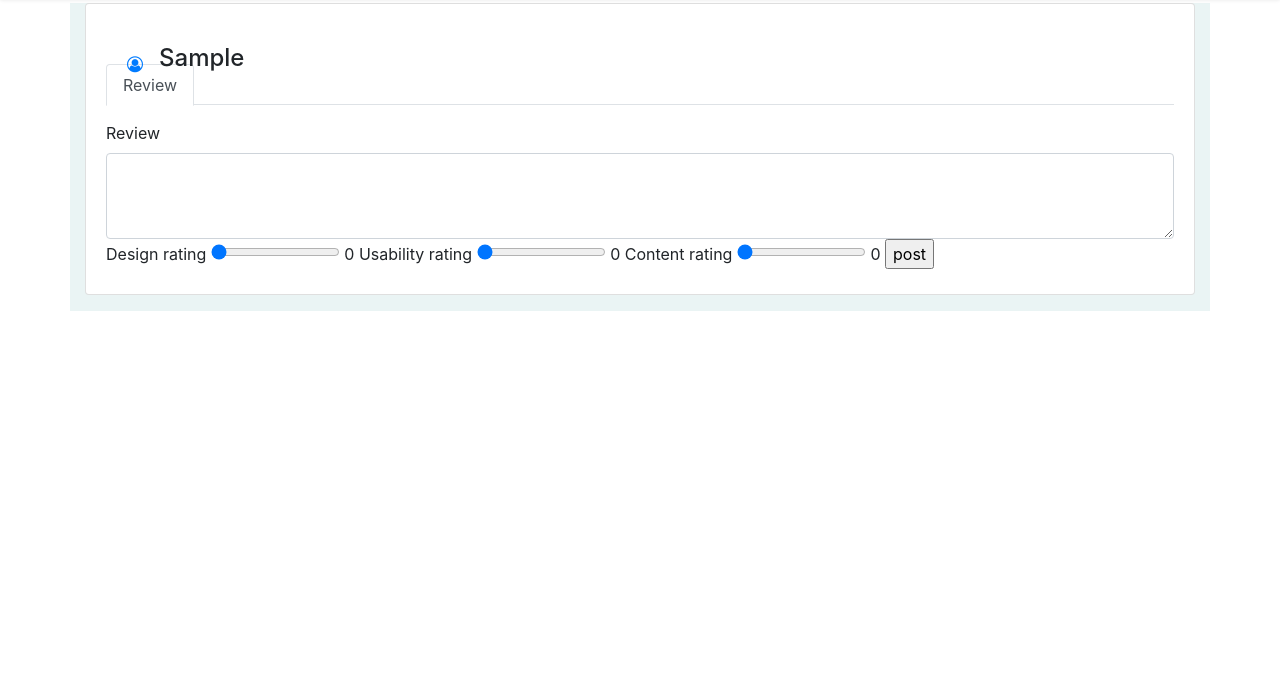
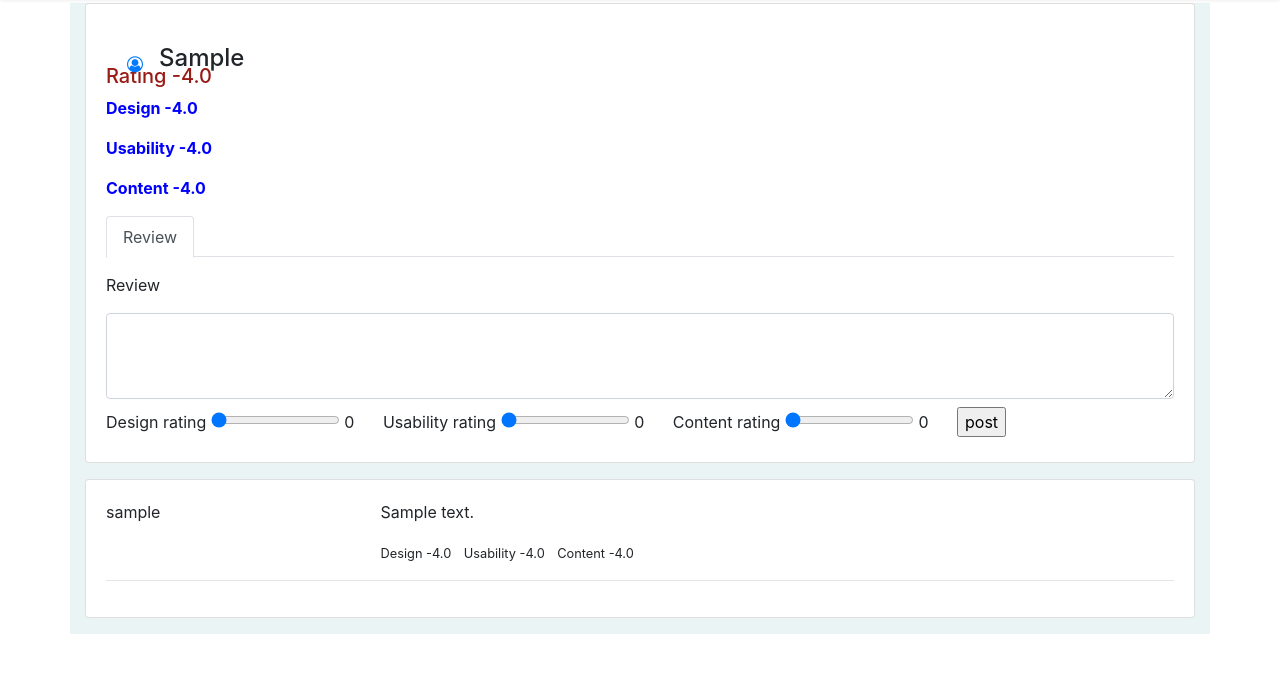
Before and after one commit to Kadas36/DevRator, a Django app: page /project/1/ in a window 1280 px wide. Shown: the part 57-730 px from the top of the page. Run offline with Django 3.2, Linux system fonts and the light colour scheme; a user stored in the database is signed in; tables that the repository leaves empty hold one stand-in row (values such as "Sample post"); parts of the project's set-up code (start-up, migrations or seed data) failed here and were passed over; some libraries are stand-ins or nearby versions; some web fonts are replaced.

Commit message:
Add review ratings

```diff
--- a/dev/templates/dev/review.html
+++ b/dev/templates/dev/review.html
@@ -26,6 +26,12 @@
                         </div>
                     </div>
                   </div>
+                  <div class="ratings" style="color: blue; font-weight: bolder;">
+                      <h5 style="color: #991b16;">Rating -{{average}}</h5>
+                      <p>Design -{{design_average}}</p>
+                      <p>Usability -{{usability_average}}</p>
+                      <p>Content -{{content_average}}</p>
+                  </div>
                   <ul class="nav nav-tabs">
                     <li class="nav-item"><a href="" class="active nav-link">Review</a></li>
                   </ul>
@@ -34,24 +40,25 @@
                         <form method="post" enctype="multipart/form-data" action="{% url 'review' project.id %}">
                             {%csrf_token%}
                             <label for="comment">Review</label>
-                            <textarea name="comment" id="comment" cols="30" rows="3" class="form-control"></textarea>
+                            <textarea name="comment" id="comment" cols="30" rows="3" class="form-control mt-2"></textarea>
 
-                            <label for="design_rating">Design rating</label>
+                            <label for="design_rating" class="mt-2">Design rating</label>
                             <input type="range" id="rangeInput" name="design_rating" min="0" max="10" value="0" step="0.5" oninput="amount.value=rangeInput.value">
-                            <output name="amount" id="amount" for="rangeInput">0</output>
+                            <output name="amount" id="amount" for="rangeInput" class="mr-4">0</output>
 
-                            <label for="usability_rating">Usability rating</label>
+                            <label for="usability_rating" class="mt-2">Usability rating</label>
                             <input type="range" id="usabilityInput" name="usability_rating" min="0" max="10" value="0" step="0.5" oninput="usabilityValue.value=usabilityInput.value">
-                            <output name="usabilityValue" id="usabilityValue" for="usabilityInput">0</output>
+                            <output name="usabilityValue" id="usabilityValue" for="usabilityInput" class="mr-4">0</output>
 
-                            <label for="content_rating">Content rating</label>
-                            <input type="range" id="contentInput" name="content_rating" min="0" max="10" value="0" step="0.5" oninput="contentValue.value=contentInput.value">
-                            <output name="contentValue" id="contentValue" for="contentInput">0</output>
+                            <label for="content_rating" class="mt-2">Content rating</label>
+                            <input type="range" id="contentInput" name="content_rating" min="0" max="10" value="0" step="0.5" oninput="contentValue.value=contentInput.value" >
+                            <output name="contentValue" id="contentValue" for="contentInput" class="mr-4">0</output>
 
-                            <input type="submit" value="post">
+                            <input type="submit" value="post" class="mt-2">
                         </form>
                     </div>
                   </div>
+
                 </div>
               </div>
             </div>
@@ -60,6 +67,37 @@
 
       </div>
     </div>
+    <div class="row flex-lg-nowrap">
+        <div class="col">
+          <div class="row">
+            <div class="col mb-3">
+              <div class="card">
+                <div class="card-body">
+                  <div class="e-profile">
+                    {% for review in project_reviews %}
+                    <div class="row">
+                        <div class="col-md-3">
+                            <p>{{review}}</p>
+                        </div>
+                        <div class="col-md-9">
+                            <p>{{ review.comment }}</p>
+                            <div class="user_rating">
+                                <small>Design -{{design_average}}</small>
+                                <small class="ml-2">Usability -{{usability_average}}</small>
+                                <small class="ml-2">Content -{{content_average}}</small>
+                            </div>
+                        </div>
+                    </div>
+                    <hr>
+                    {% endfor %}
+                  </div>
+                </div>
+              </div>
+            </div>
+          </div>
+
+        </div>
+      </div>
     </div>
 
 {% endblock %}
--- a/dev/views.py
+++ b/dev/views.py
@@ -4,6 +4,7 @@ from django.shortcuts import render, redirect, get_object_or_404
 from .models import Profile,Project,Review
 from django.contrib.auth.decorators import login_required
 from .forms import projectForm, profileForm, reviewForm
+from django.db.models import Avg
 # Create your views here.
 
 @login_required(login_url='/accounts/login/')
@@ -93,6 +94,17 @@ def Reviewview(request, project_id):
     all_profiles = Profile.objects.all()
     current_user_id = current_user.id
 
+    reviews = Review.objects.filter(project=project_id)
+    design_rating_average = reviews.aggregate(Avg("design_rating"))["design_rating__avg"]
+    design_average = round(design_rating_average,1)
+    usability_rating_average = reviews.aggregate(Avg("usability_rating"))["usability_rating__avg"]
+    usability_average = round(usability_rating_average,1)
+    content_rating_average = reviews.aggregate(Avg("content_rating"))["content_rating__avg"]
+    content_average = round(content_rating_average,1)
+
+    sum = design_average+usability_average+content_average
+    average = round(int(sum)/3,2)
+
     for profile in all_profiles:
         if current_user_id:
             if request.method == 'POST':
@@ -109,6 +121,10 @@ def Reviewview(request, project_id):
     context = {
         "project": project,
         "form": form,
-        'project_reviews': project_reviews
+        'project_reviews': project_reviews,
+        "design_average": design_average,
+        "usability_average": usability_average,
+        "content_average": content_average,
+        "average": average,
     }
     return render(request, 'dev/review.html', context)
--- a/ratedev/settings.py
+++ b/ratedev/settings.py
@@ -49,6 +49,7 @@ INSTALLED_APPS = [
     'bootstrap4',
     'django_registration',
     'cloudinary',
+    'crispy_forms',
 ]
 
 MIDDLEWARE = [
@@ -143,3 +144,5 @@ cloudinary.config(
   api_key = "399586485557263",
   api_secret = "Tdxx2QuRMek60pXHaOde-1r3iQw"
 )
+
+CRISPY_TEMPLATE_PACK = 'bootstrap4'
```
